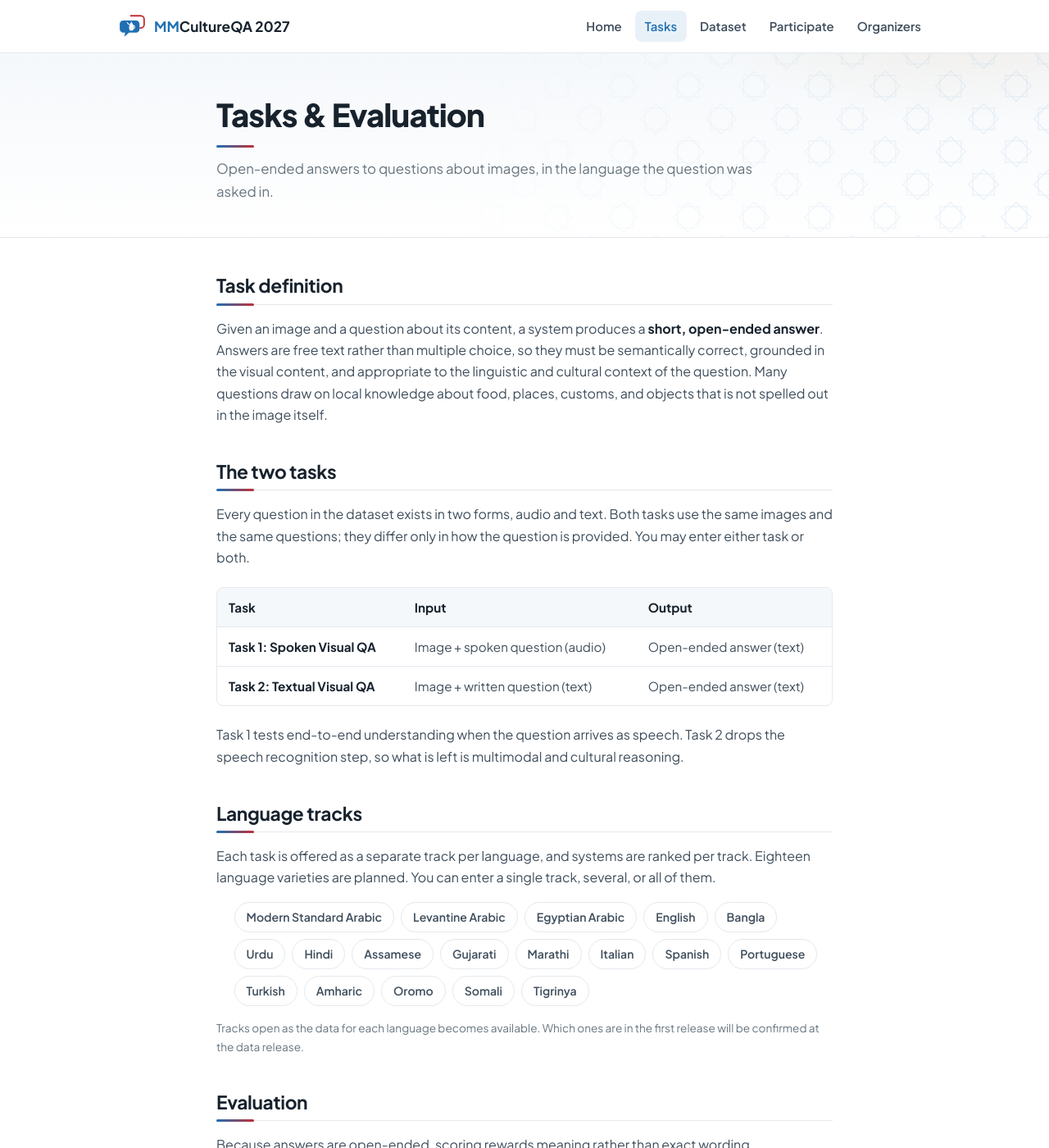
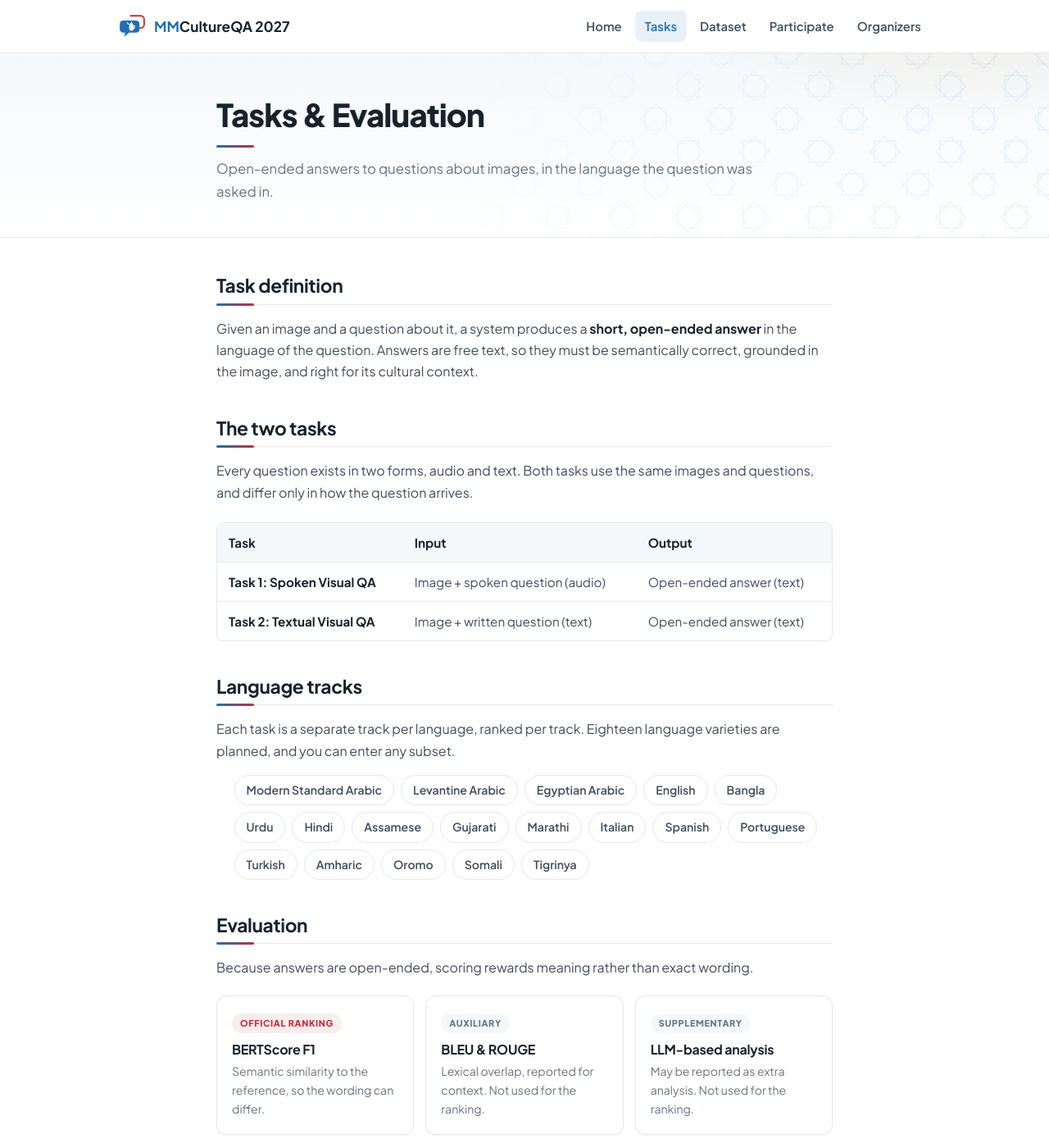
Before and after one commit to mmcultureqa-semeval27/mmcultureqa-semeval27.github.io, a Jekyll site: the page built from tasks.md, in a window 1280 px wide and 1400 px high. Shown: the whole window at 82% size. Built offline with Jekyll 4.4.1, drawn with Linux system fonts in a browser that asks for light colours; some web fonts are replaced; some of the changed text lies outside the part shown.

Commit message:
Cut the padding out of the copy
"Many answers require local cultural knowledge" undersold it: every
question is cultural and about the image, so the hedge is gone.

The rest is text that explained what the page already shows: the task
cards restated their own input/output chips, Tasks repeated after the
table what the table says, and the chip note promised that the first
release would be confirmed later. Section feet, rules and the metric
cards lost their trailing clauses.

No layout, styling or structural changes.

Co-Authored-By: Claude Opus 5 (1M context) <noreply@anthropic.com>

```diff
--- a/_layouts/home.html
+++ b/_layouts/home.html
@@ -10,7 +10,7 @@
         <div class="container">
           <p class="hero-kicker">SemEval 2027 · Shared Task</p>
           <h1><b>MM</b>CultureQA</h1>
-          <p class="hero-tagline">Given an image and a question, spoken or written, systems produce a short open-ended answer. Many answers require local cultural knowledge, not just what is visible in the picture.</p>
+          <p class="hero-tagline">Given an image and a question, spoken or written, systems produce a short open-ended answer. Answering takes local cultural knowledge, not just what is visible in the picture.</p>
           <p class="buttons">
             <a class="btn" href="{{ site.registration_url }}" rel="noopener" target="_blank">Register your team</a>
             <a class="btn secondary" href="{{ site.dataset_url }}" rel="noopener" target="_blank">Get the dataset</a>
--- a/tasks.md
+++ b/tasks.md
@@ -8,30 +8,25 @@ changefreq: weekly
 
 ## Task definition
 
-Given an image and a question about its content, a system produces a **short, open-ended
-answer**. Answers are free text rather than multiple choice, so they must be semantically
-correct, grounded in the visual content, and appropriate to the linguistic and cultural
-context of the question. Many questions draw on local knowledge about food, places, customs,
-and objects that is not spelled out in the image itself.
+Given an image and a question about it, a system produces a **short, open-ended answer** in
+the language of the question. Answers are free text, so they must be semantically correct,
+grounded in the image, and right for its cultural context.
 
 ## The two tasks
 
-Every question in the dataset exists in two forms, audio and text. Both tasks use the same
-images and the same questions; they differ only in how the question is provided. You may
-enter either task or both.
+Every question exists in two forms, audio and text. Both tasks use the same images and
+questions, and differ only in how the question arrives.
 
 | Task | Input | Output |
 | --- | --- | --- |
 | **Task 1: Spoken Visual QA** | Image + spoken question (audio) | Open-ended answer (text) |
 | **Task 2: Textual Visual QA** | Image + written question (text) | Open-ended answer (text) |
 
-Task 1 tests end-to-end understanding when the question arrives as speech. Task 2 drops the
-speech recognition step, so what is left is multimodal and cultural reasoning.
 
 ## Language tracks
 
-Each task is offered as a separate track per language, and systems are ranked per track.
-Eighteen language varieties are planned. You can enter a single track, several, or all of them.
+Each task is a separate track per language, ranked per track. Eighteen language varieties are
+planned, and you can enter any subset.
 
 <ul class="chip-row">
   {% for l in site.data.languages %}
@@ -39,8 +34,6 @@ Eighteen language varieties are planned. You can enter a single track, several,
   {% endfor %}
 </ul>
 
-<p class="chip-note">Tracks open as the data for each language becomes available. Which ones
-are in the first release will be confirmed at the data release.</p>
 
 ## Evaluation
 
@@ -50,20 +43,19 @@ Because answers are open-ended, scoring rewards meaning rather than exact wordin
   <div class="metric-card official">
     <span class="metric-badge">Official ranking</span>
     <h3>BERTScore F1</h3>
-    <p>Measures semantic similarity to the reference, so answers that mean the same thing score well even when the wording differs.</p>
+    <p>Semantic similarity to the reference, so the wording can differ.</p>
   </div>
   <div class="metric-card">
     <span class="metric-badge">Auxiliary</span>
     <h3>BLEU &amp; ROUGE</h3>
-    <p>Lexical-overlap metrics reported for context. Not used for the ranking.</p>
+    <p>Lexical overlap, reported for context. Not used for the ranking.</p>
   </div>
   <div class="metric-card">
     <span class="metric-badge">Supplementary</span>
     <h3>LLM-based analysis</h3>
-    <p>May be reported for submitted systems as additional analysis. Not used for the ranking.</p>
+    <p>May be reported as extra analysis. Not used for the ranking.</p>
   </div>
 </div>
 
-The official evaluation script is released together with the data, so you can reproduce the
-ranking metric locally before submitting. Submissions run on CodaBench during the evaluation
-phase; see [Participate](/participate/) for the full workflow.
+The official evaluation script ships with the data, so you can reproduce the ranking locally.
+Submissions run on CodaBench; see [Participate](/participate/) for the workflow.
```
Also changed, not shown: index.md (+6 -6 lines), oasis.md (+5 -6 lines), participate.md (+9 -11 lines).
